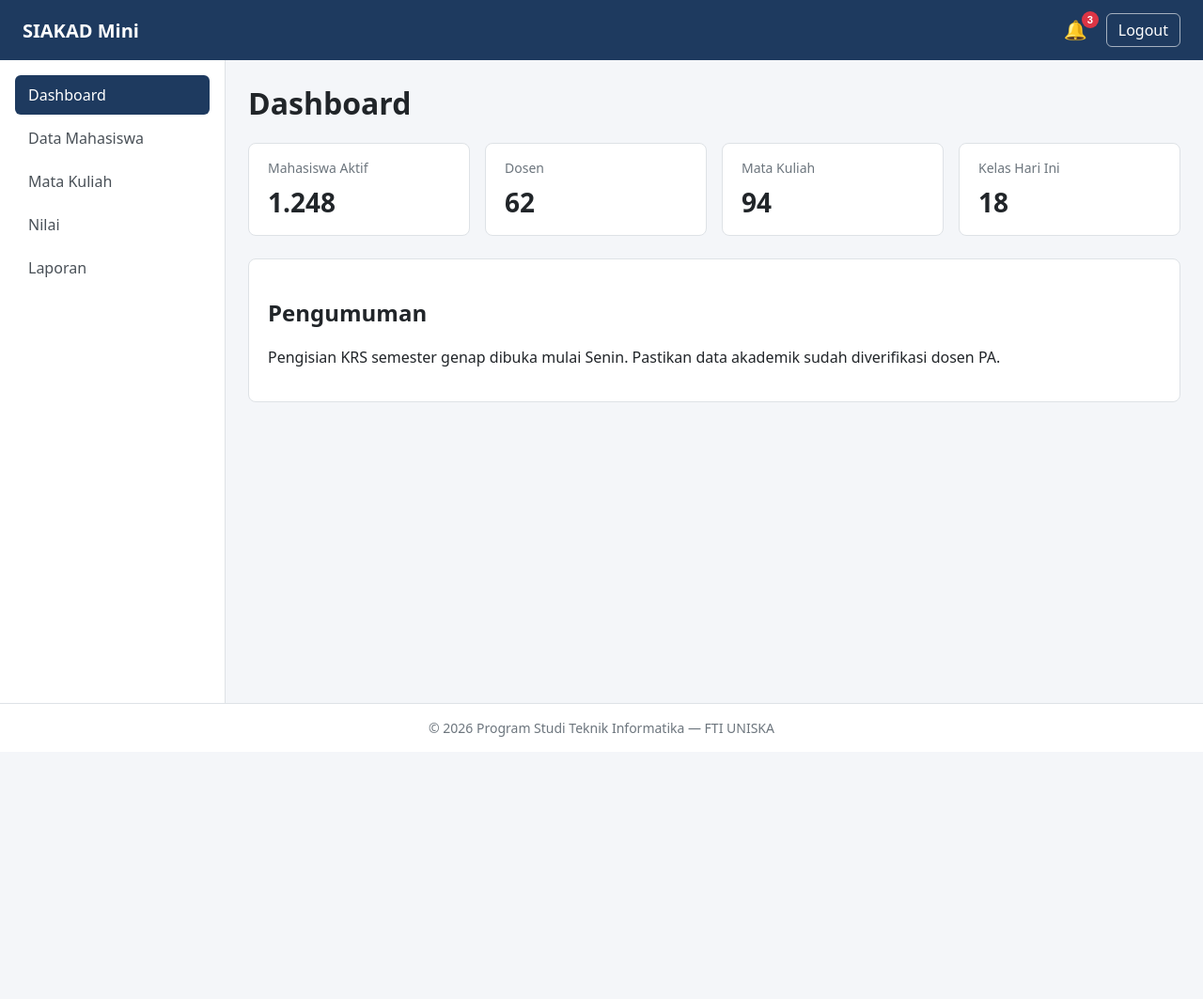
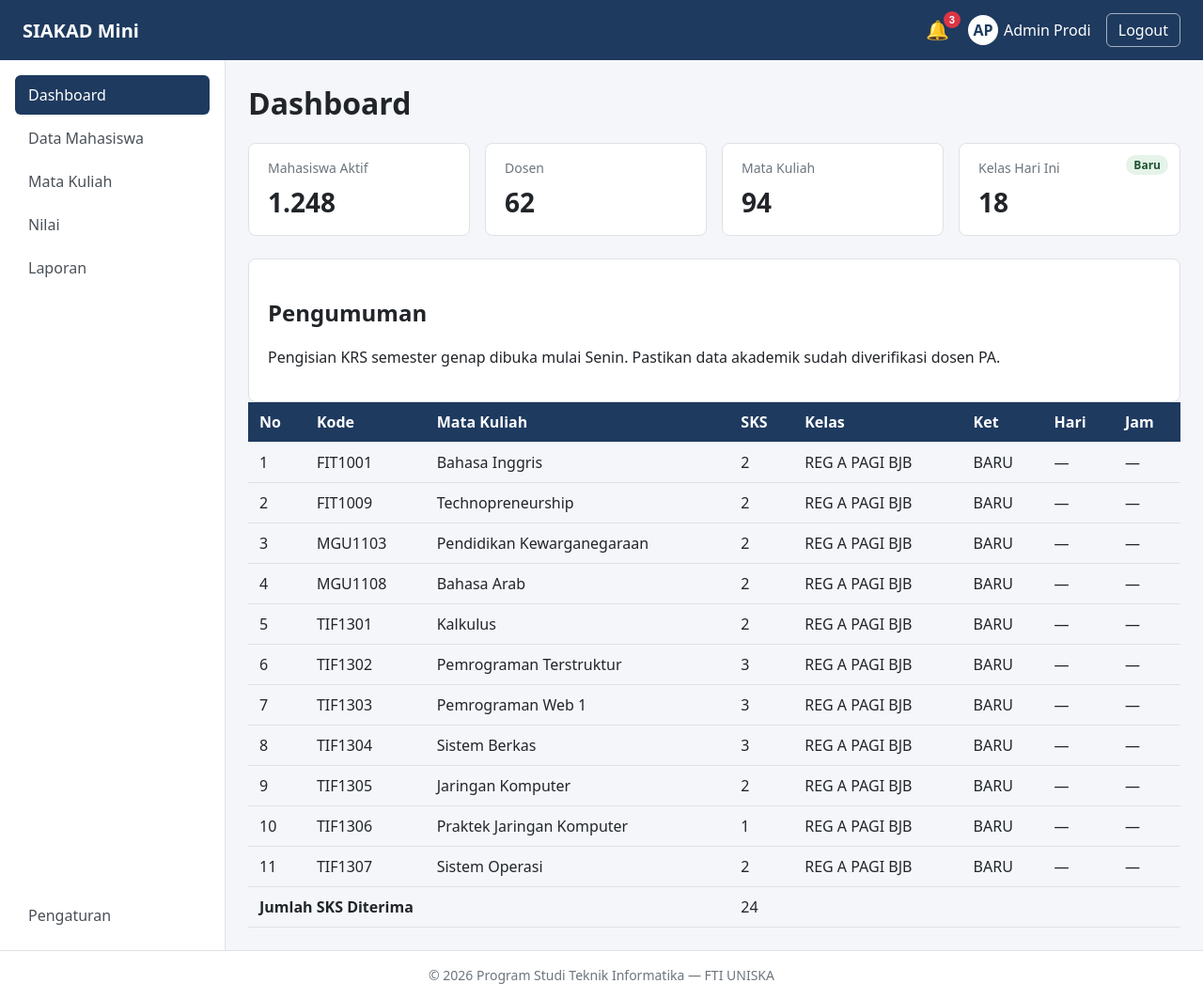
Before and after one commit to ArizaNaufalKholish-2510010223/2510010223_Ariza-Naufal_kholish_P05, a plain HTML site: page p4-dashboard/index.html in a window 1280 px wide. Shown: the whole page at 94% size. Before the commit the page ends 800 px from the top, so only its background shows below. Drawn offline with Linux system fonts and the light colour scheme.

Commit message:
perbaikan di p04

```diff
--- a/p4-dashboard/CSS/style.css
+++ b/p4-dashboard/CSS/style.css
@@ -130,3 +130,85 @@ body {
   }
   .menu { flex-direction: row; flex-wrap: wrap; }
 }
+
+.profil {
+  display: inline-flex;
+  align-items: center;
+  gap: 6px;
+  white-space: nowrap;
+}
+
+.avatar {
+  display: inline-flex;
+  align-items: center;
+  justify-content: center;
+  width: 32px;
+  height: 32px;
+  flex-shrink: 0;
+  border-radius: 50%;
+  background: #fff;
+  color: #1e3a5f;
+  font-weight: 700;
+}
+
+.sidebar {
+  display: flex;
+  flex-direction: column;
+}
+
+.pengaturan {
+  margin-top: auto;
+  padding: 10px 14px;
+  color: #495057;
+  text-decoration: none;
+}
+
+.kartu-baru {
+  position: relative;
+}
+
+.kartu-baru h2 {
+  padding-right: 3rem;
+}
+
+.label-baru {
+  position: absolute;
+  top: 12px;
+  right: 12px;
+  padding: 2px 8px;
+  border-radius: 12px;
+  background-color: #e5f3e9;
+  color: #205332;
+  font-size: 12px;
+  font-weight: 600;
+}
+
+.panel-jadwal {
+  margin-top: 1.5rem;
+}
+
+.wadah-jadwal {
+  max-height: 300px;
+  overflow-y: auto;
+  overflow-x: auto;
+}
+
+.tabel-jadwal {
+  width: 100%;
+  border-spacing: 0;
+}
+
+.tabel-jadwal th,
+.tabel-jadwal td {
+  padding: 10px 12px;
+  text-align: left;
+  border-bottom: 1px solid #dee2e6;
+}
+
+.tabel-jadwal thead th {
+  position: sticky;
+  top: 0;
+  z-index: 1;
+  background-color: #1e3a5f;
+  color: #fff;
+}
--- a/p4-dashboard/index.html
+++ b/p4-dashboard/index.html
@@ -1,11 +1,13 @@
 <!DOCTYPE html>
 <html lang="id">
+
 <head>
   <meta charset="UTF-8">
   <meta name="viewport" content="width=device-width, initial-scale=1.0">
   <title>SIAKAD Mini — Dashboard</title>
   <link rel="stylesheet" href="css/style.css">
 </head>
+
 <body>
 
   <header class="navbar">
@@ -14,6 +16,12 @@
       <button class="notif" aria-label="Notifikasi, 3 belum dibaca">
         🔔 <span class="badge">3</span>
       </button>
+
+      <span class="profil">
+        <span class="avatar" aria-hidden="true">AP</span>
+        <span>Admin Prodi</span>
+      </span>
+
       <a href="#" class="logout">Logout</a>
     </nav>
   </header>
@@ -27,6 +35,7 @@
         <a href="#">Nilai</a>
         <a href="#">Laporan</a>
       </nav>
+      <a href="#" class="pengaturan">Pengaturan</a>
     </aside>
 
     <main class="konten">
@@ -45,8 +54,9 @@
           <h2>Mata Kuliah</h2>
           <p class="angka">94</p>
         </article>
-          <article class="kartu">
+        <article class="kartu kartu-baru">
           <h2>Kelas Hari Ini</h2>
+          <span class="label-baru">Baru</span>
           <p class="angka">18</p>
         </article>
       </section>
@@ -55,6 +65,141 @@
         <h2>Pengumuman</h2>
         <p>Pengisian KRS semester genap dibuka mulai Senin. Pastikan data akademik sudah diverifikasi dosen PA.</p>
       </section>
+      <table class="tabel-jadwal" aria-labelledby="judul-jadwal">
+        <thead>
+          <tr>
+            <th scope="col">No</th>
+            <th scope="col">Kode</th>
+            <th scope="col">Mata Kuliah</th>
+            <th scope="col">SKS</th>
+            <th scope="col">Kelas</th>
+            <th scope="col">Ket</th>
+            <th scope="col">Hari</th>
+            <th scope="col">Jam</th>
+          </tr>
+        </thead>
+
+        <tbody>
+          <tr>
+            <td>1</td>
+            <td>FIT1001</td>
+            <td>Bahasa Inggris</td>
+            <td>2</td>
+            <td>REG A PAGI BJB</td>
+            <td>BARU</td>
+            <td>—</td>
+            <td>—</td>
+          </tr>
+          <tr>
+            <td>2</td>
+            <td>FIT1009</td>
+            <td>Technopreneurship</td>
+            <td>2</td>
+            <td>REG A PAGI BJB</td>
+            <td>BARU</td>
+            <td>—</td>
+            <td>—</td>
+          </tr>
+          <tr>
+            <td>3</td>
+            <td>MGU1103</td>
+            <td>Pendidikan Kewarganegaraan</td>
+            <td>2</td>
+            <td>REG A PAGI BJB</td>
+            <td>BARU</td>
+            <td>—</td>
+            <td>—</td>
+          </tr>
+          <tr>
+            <td>4</td>
+            <td>MGU1108</td>
+            <td>Bahasa Arab</td>
+            <td>2</td>
+            <td>REG A PAGI BJB</td>
+            <td>BARU</td>
+            <td>—</td>
+            <td>—</td>
+          </tr>
+          <tr>
+            <td>5</td>
+            <td>TIF1301</td>
+            <td>Kalkulus</td>
+            <td>2</td>
+            <td>REG A PAGI BJB</td>
+            <td>BARU</td>
+            <td>—</td>
+            <td>—</td>
+          </tr>
+          <tr>
+            <td>6</td>
+            <td>TIF1302</td>
+            <td>Pemrograman Terstruktur</td>
+            <td>3</td>
+            <td>REG A PAGI BJB</td>
+            <td>BARU</td>
+            <td>—</td>
+            <td>—</td>
+          </tr>
+          <tr>
+            <td>7</td>
+            <td>TIF1303</td>
+            <td>Pemrograman Web 1</td>
+            <td>3</td>
+            <td>REG A PAGI BJB</td>
+            <td>BARU</td>
+            <td>—</td>
+            <td>—</td>
+          </tr>
+          <tr>
+            <td>8</td>
+            <td>TIF1304</td>
+            <td>Sistem Berkas</td>
+            <td>3</td>
+            <td>REG A PAGI BJB</td>
+            <td>BARU</td>
+            <td>—</td>
+            <td>—</td>
+          </tr>
+          <tr>
+            <td>9</td>
+            <td>TIF1305</td>
+            <td>Jaringan Komputer</td>
+            <td>2</td>
+            <td>REG A PAGI BJB</td>
+            <td>BARU</td>
+            <td>—</td>
+            <td>—</td>
+          </tr>
+          <tr>
+            <td>10</td>
+            <td>TIF1306</td>
+            <td>Praktek Jaringan Komputer</td>
+            <td>1</td>
+            <td>REG A PAGI BJB</td>
+            <td>BARU</td>
+            <td>—</td>
+            <td>—</td>
+          </tr>
+          <tr>
+            <td>11</td>
+            <td>TIF1307</td>
+            <td>Sistem Operasi</td>
+            <td>2</td>
+            <td>REG A PAGI BJB</td>
+            <td>BARU</td>
+            <td>—</td>
+            <td>—</td>
+          </tr>
+        </tbody>
+
+        <tfoot>
+          <tr>
+            <th scope="row" colspan="3">Jumlah SKS Diterima</th>
+            <td>24</td>
+            <td colspan="4"></td>
+          </tr>
+        </tfoot>
+      </table>
     </main>
   </div>
 
@@ -63,4 +208,5 @@
   </footer>
 
 </body>
+
 </html>
```
Lines whose indentation alone changed are shown as unchanged.
